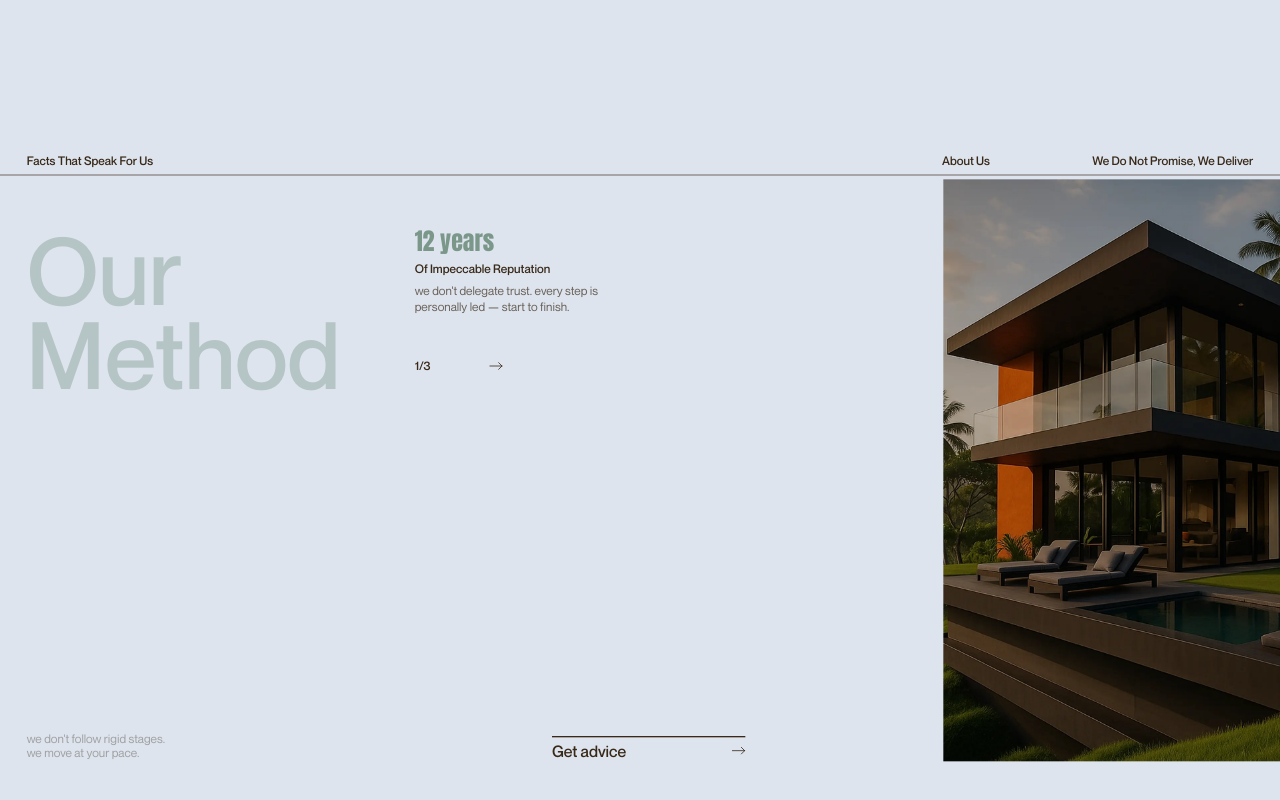
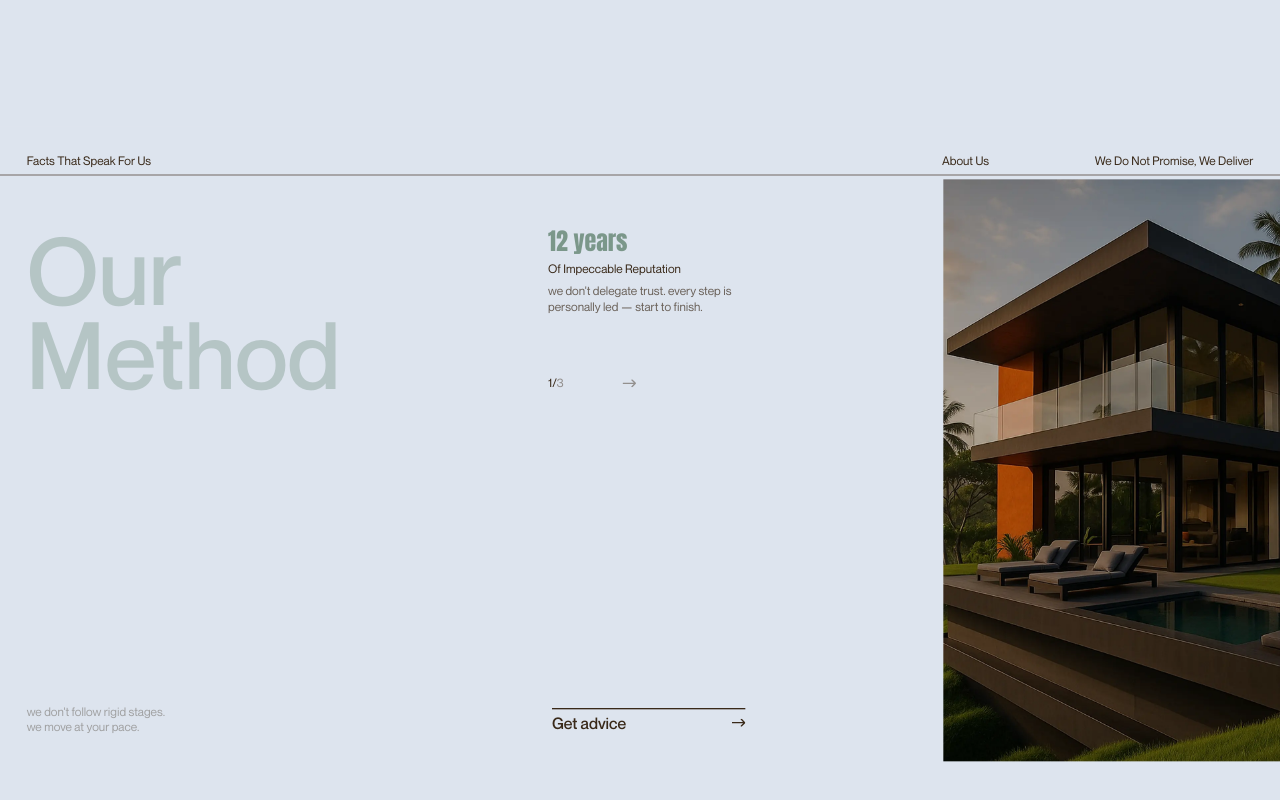
Before and after one commit to Tetiana2309/bali-villa-website, a React (Vite) app: page / in a window 1280 px wide. Shown: the part 740-1540 px from the top of the page. Built offline with nearby package versions, Linux system fonts and the light colour scheme.

Commit message:
Refine Our Method layout and pagination

```diff
--- a/src/components/ArrowIcon.tsx
+++ b/src/components/ArrowIcon.tsx
@@ -19,7 +19,7 @@ export function ArrowIcon({ className, style }: ArrowIconProps) {
       <path
         d="M0.5 6H19M19 6L14 1M19 6L14 11"
         stroke="currentColor"
-        strokeWidth="1.2"
+        strokeWidth="2"
         strokeLinecap="round"
         strokeLinejoin="round"
       />
--- a/src/data/ourMethod.ts
+++ b/src/data/ourMethod.ts
@@ -1,40 +1,47 @@
 export interface OurMethodState {
   image: string
+  title: string
   stat: string
   subtitle: string
   description: string
+  supportingText: [string, string]
 }
 
-/**
- * State 1 copy is verified against the Figma screenshot of "Our Method Card"
- * (node 71:274). States 2–3 reuse the confirmed stat values ("200+", "3 pros")
- * that Figma's own font-usage list reports for this section, but their
- * subtitle/description copy was not visible in any inspected frame — Figma
- * MCP hit its rate limit before those alternate-state frames could be
- * screenshotted. Marked PLACEHOLDER; replace with the real copy once Figma
- * access is available again.
- */
 export const OUR_METHOD_STATES: OurMethodState[] = [
   {
     image: '/images/our-method-image-1.webp',
+    title: 'Our Method',
     stat: '12 years',
     subtitle: 'Of Impeccable Reputation',
-    description: "we don't delegate trust. every step is personally led — start to finish.",
+    description:
+      "we don't delegate trust. every step is personally led — start to finish.",
+    supportingText: [
+      "we don't follow rigid stages.",
+      'we move at your pace.',
+    ],
   },
   {
     image: '/images/our-method-image-2.webp',
+    title: 'Our Delivery',
     stat: '200+',
-    // PLACEHOLDER — pending Figma verification
-    subtitle: 'Villas Personally Vetted',
-    // PLACEHOLDER — pending Figma verification
-    description: 'content pending Figma verification.',
+    subtitle: 'Villas Handed Over',
+    description:
+      'we handle every step — from concept to keys.',
+    supportingText: [
+      "we don’t just build villas.",
+      'we deliver them complete.',
+    ],
   },
   {
     image: '/images/our-method-image-3.webp',
+    title: 'We Handle It',
     stat: '3 pros',
-    // PLACEHOLDER — pending Figma verification
-    subtitle: 'A Small Team, Fully Accountable',
-    // PLACEHOLDER — pending Figma verification
-    description: 'content pending Figma verification.',
+    subtitle: 'One Team For Every Deal',
+    description:
+      'a lawyer, a manager, and an analyst — ready to act as yours from day one.',
+    supportingText: [
+      "you don’t coordinate people.",
+      'you focus on decisions.',
+    ],
   },
 ]
--- a/src/index.css
+++ b/src/index.css
@@ -105,7 +105,7 @@
   /* Neue Montreal utility text styles */
   .text-heading-two {
     font-family: var(--font-neue);
-    font-weight: 500;
+    font-weight: 400;
     font-size: 18px;
     line-height: 1.2;
   }
--- a/src/sections/OurMethod.tsx
+++ b/src/sections/OurMethod.tsx
@@ -10,6 +10,8 @@ export function OurMethod() {
 
   const goToNext = () => {
     if (isAnimating.current) return
+    if (index >= OUR_METHOD_STATES.length - 1) return
+
     isAnimating.current = true
 
     const tl = gsap.timeline({
@@ -24,8 +26,40 @@ export function OurMethod() {
       duration: 0.45,
       ease: 'power2.in',
     })
-      .call(() => setIndex((current) => (current + 1) % OUR_METHOD_STATES.length))
+      .call(() => {
+        setIndex((current) => current + 1)
+      })
       .set(cardRef.current, { y: -12 })
+      .to(cardRef.current, {
+        opacity: 1,
+        y: 0,
+        duration: 0.6,
+        ease: 'power3.out',
+      })
+  }
+
+  const goToPrevious = () => {
+    if (isAnimating.current) return
+    if (index <= 0) return
+
+    isAnimating.current = true
+
+    const tl = gsap.timeline({
+      onComplete: () => {
+        isAnimating.current = false
+      },
+    })
+
+    tl.to(cardRef.current, {
+      opacity: 0,
+      y: -12,
+      duration: 0.45,
+      ease: 'power2.in',
+    })
+      .call(() => {
+        setIndex((current) => current - 1)
+      })
+      .set(cardRef.current, { y: 12 })
       .to(cardRef.current, {
         opacity: 1,
         y: 0,
@@ -42,74 +76,139 @@ export function OurMethod() {
       aria-label="Our Method"
       className="relative mt-[220px] h-[1080px] w-[1920px] bg-ice"
     >
-      {/*
-        Local section header (not the shared SectionHeader component): this
-        section's divider thickness (1.6px) and text-to-divider gap (10px)
-        are specific to this pass and must not change the shared header used
-        by the other sections.
-      */}
       <div className="absolute top-10 left-0 w-[1920px]">
-        <span className="text-heading-two absolute top-0 left-10">Facts That Speak For Us</span>
-        <span className="text-heading-two absolute top-0 left-[1413px]">About Us</span>
+        <span className="text-heading-two absolute top-0 left-10">
+          Facts That Speak For Us
+        </span>
+
+        <span className="text-heading-two absolute top-0 left-[1413px]">
+          About Us
+        </span>
+
         <span className="text-heading-two absolute top-0 right-10">
           We Do Not Promise, We Deliver
         </span>
+
         <span className="absolute top-[31.6px] left-0 h-[1.6px] w-full bg-espresso" />
       </div>
 
-      <h2 className="text-card-heading absolute top-[153px] left-10 m-0 w-[474px] opacity-40">
-        Our Method
+      <div ref={cardRef} className="absolute inset-0">
+        <h2 className="text-card-heading absolute top-[153px] left-10 m-0 w-[544px] opacity-40">
+          {state.title}
         </h2>
 
-      <p className="text-footnote absolute top-[907px] left-10 w-[211px] text-gray-light/90">
-        we don't follow rigid stages.
+        <p className="text-footnote absolute top-[867px] left-10 w-[216px] text-gray-light/90">
+          {state.supportingText[0]}
           <br />
-        we move at your pace.
+          {state.supportingText[1]}
         </p>
 
-      {/*
-        Local CTA markup (not the shared GetAdviceButton component): this
-        section's divider thickness (2px) is specific to this pass and must
-        not change the shared CTA used by other sections.
-      */}
+        <div className="absolute top-[153px] left-[822px] w-[290px]">
+          <span className="text-stat-accent block">
+            {state.stat}
+          </span>
+
+          <p className="text-heading-two mt-[10px]">
+            {state.subtitle}
+          </p>
+
+          <p className="text-body-copy mt-[10px] text-espresso/70">
+            {state.description}
+          </p>
+        </div>
+
+        <img
+          src={state.image}
+          alt={`${state.title} — ${state.stat}`}
+          className="absolute top-[79px] left-[1415px] h-[873px] w-[505px] object-cover"
+        />
+      </div>
+
       <a
         href="#contact-form"
-        className="group absolute top-[914px] left-[828px] flex w-[290px] flex-col gap-1.5 text-left"
+        className="group absolute top-[872px] left-[828px] flex w-[290px] flex-col gap-1.5 text-left"
       >
         <span className="h-[2px] w-full bg-espresso" />
+
         <span className="flex items-center justify-between">
-          <span className="text-button-label">Get advice</span>
+          <span className="text-button-label">
+            Get advice
+          </span>
+
           <ArrowIcon className="text-espresso transition-transform duration-300 group-hover:translate-x-1" />
         </span>
       </a>
 
-      <div ref={cardRef} className="absolute inset-0">
-        <div className="absolute top-[153px] left-[622px] w-[290px]">
-          <span className="text-stat-accent block">{state.stat}</span>
-          <p className="text-heading-two mt-[10px]">{state.subtitle}</p>
-          <p className="text-body-copy mt-[10px] text-espresso/70">{state.description}</p>
-        </div>
+      <div className="absolute top-[374px] left-[822px] w-[132px]">
+        {index === 0 && (
+          <div className="flex w-full items-center justify-between">
+            <span className="text-heading-two">
+              1/
+              <span className="opacity-45">
+                {OUR_METHOD_STATES.length}
+              </span>
+            </span>
 
-        <img
-          src={state.image}
-          alt={`Our Method — ${state.stat}`}
-          className="absolute top-[79px] left-[1415px] h-[873px] w-[505px] object-cover"
-        />
-      </div>
-
-      <div className="absolute top-[348px] left-[622px] flex w-[132px] items-center justify-between">
-        <span className="text-heading-two">
-          {index + 1}/{OUR_METHOD_STATES.length}
-        </span>
             <button
               type="button"
               onClick={goToNext}
               aria-label="Show next method highlight"
-          className="group text-espresso"
+              className="group text-espresso/45"
             >
               <ArrowIcon className="transition-transform duration-300 group-hover:translate-x-1" />
             </button>
           </div>
+        )}
+
+        {index === 1 && (
+          <div className="flex w-full items-center justify-between">
+            <button
+              type="button"
+              onClick={goToPrevious}
+              aria-label="Show previous method highlight"
+              className="group text-espresso/45"
+            >
+              <ArrowIcon className="rotate-180 transition-transform duration-300 group-hover:-translate-x-1" />
+            </button>
+
+            <span className="text-heading-two">
+              2/
+              <span className="opacity-45">
+                {OUR_METHOD_STATES.length}
+              </span>
+            </span>
+
+            <button
+              type="button"
+              onClick={goToNext}
+              aria-label="Show next method highlight"
+              className="group text-espresso/45"
+            >
+              <ArrowIcon className="transition-transform duration-300 group-hover:translate-x-1" />
+            </button>
+          </div>
+        )}
+
+        {index === 2 && (
+          <div className="flex w-full items-center justify-between">
+            <button
+              type="button"
+              onClick={goToPrevious}
+              aria-label="Show previous method highlight"
+              className="group text-espresso/45"
+            >
+              <ArrowIcon className="rotate-180 transition-transform duration-300 group-hover:-translate-x-1" />
+            </button>
+
+            <span className="text-heading-two">
+              3/
+              <span className="opacity-45">
+                {OUR_METHOD_STATES.length}
+              </span>
+            </span>
+          </div>
+        )}
+      </div>
     </section>
   )
 }
```
Also changed, not shown: public/images/our-method-image-2.webp, public/images/our-method-image-3.webp. Lines whose indentation alone changed are shown as unchanged.
